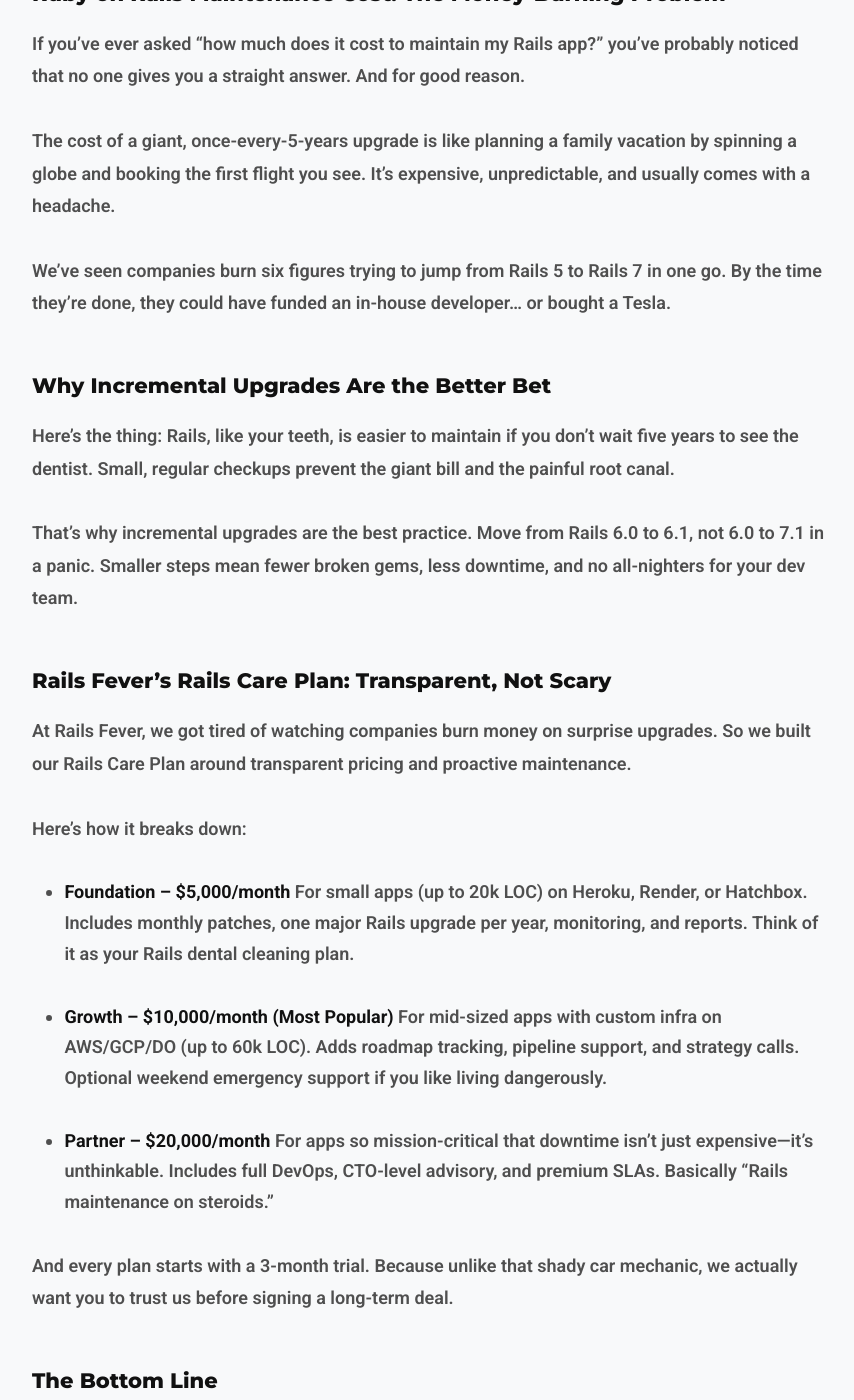
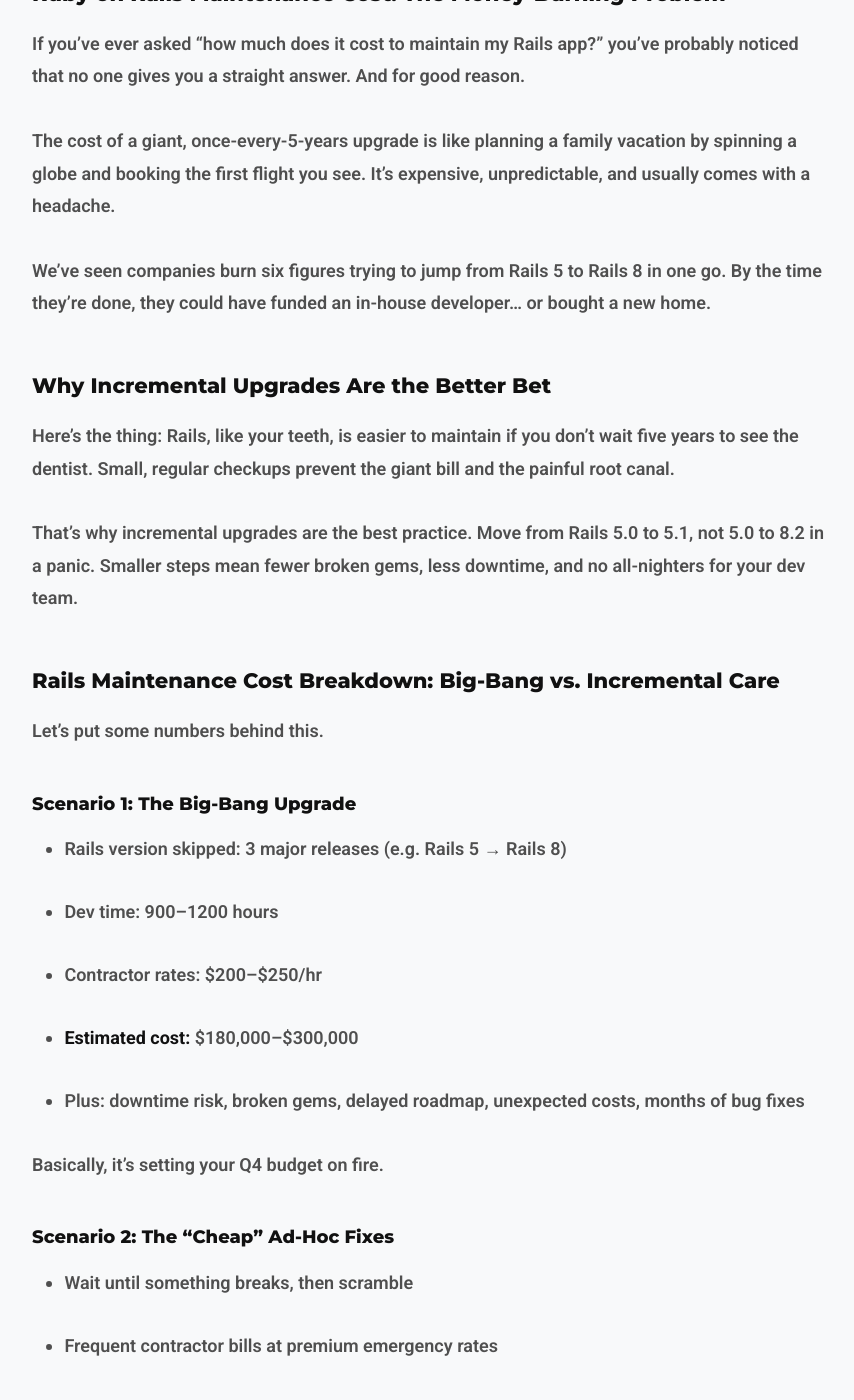
Before and after one commit to waleo/railsfever-05-2025, a Jekyll site: the page built from _posts/2025-08-18-ruby-on-rails-maintenance-cost.md, in a window 1280 px wide and 1400 px high, scrolled down 1116 px. Shown: the whole window, without its empty margins (208-1062 px from the left). Built offline with Jekyll 4.4.1, drawn with Linux system fonts in a browser that asks for light colours; some of the changed text lies outside the part shown.

Commit message:
Add a price comparison with other options

```diff
--- a/_posts/2025-08-18-ruby-on-rails-maintenance-cost.md
+++ b/_posts/2025-08-18-ruby-on-rails-maintenance-cost.md
@@ -16,13 +16,57 @@
 
 The cost of a giant, once-every-5-years upgrade is like planning a family vacation by spinning a globe and booking the first flight you see. It's expensive, unpredictable, and usually comes with a headache.
 
-We've seen companies burn six figures trying to jump from Rails 5 to Rails 7 in one go. By the time they’re done, they could have funded an in-house developer… or bought a Tesla.
+We've seen companies burn six figures trying to jump from Rails 5 to Rails 8 in one go. By the time they’re done, they could have funded an in-house developer… or bought a new home.
 
 ### Why Incremental Upgrades Are the Better Bet
 
 Here's the thing: Rails, like your teeth, is easier to maintain if you don't wait five years to see the dentist. Small, regular checkups prevent the giant bill and the painful root canal.
 
-That's why incremental upgrades are the best practice. Move from Rails 6.0 to 6.1, not 6.0 to 7.1 in a panic. Smaller steps mean fewer broken gems, less downtime, and no all-nighters for your dev team.
+That's why incremental upgrades are the best practice. Move from Rails 5.0 to 5.1, not 5.0 to 8.2 in a panic. Smaller steps mean fewer broken gems, less downtime, and no all-nighters for your dev team.
+
+### Rails Maintenance Cost Breakdown: Big-Bang vs. Incremental Care
+
+Let's put some numbers behind this.
+
+#### Scenario 1: The Big-Bang Upgrade
+
+* Rails version skipped: 3 major releases (e.g. Rails 5 → Rails 8)
+
+* Dev time: 900–1200 hours
+
+* Contractor rates: $200–$250/hr
+
+* **Estimated cost:** $180,000–$300,000
+
+* Plus: downtime risk, broken gems, delayed roadmap, unexpected costs, months of bug fixes
+
+Basically, it’s setting your Q4 budget on fire.
+
+#### Scenario 2: The "Cheap" Ad-Hoc Fixes
+
+* Wait until something breaks, then scramble
+
+* Frequent contractor bills at premium emergency rates
+
+* Slow, unpredictable response times
+
+* **Annual cost:** $30,000–$60,000 (and no real progress on upgrades)
+
+It feels cheaper at first, until you realize you’re paying more for less.
+
+#### Scenario 3: Rails Fever Care Plan (Incremental Upgrades)
+
+* Foundation: $5k/month → $60k/year
+
+* Growth: $10k/month → $120k/year
+
+* Partner: $20k/month → $240k/year
+
+* Includes: proactive upgrades, monitoring, strategy, and predictable SLAs
+
+* **Outcome:** no six-figure surprise projects, no downtime roulette
+
+Instead of gambling on your tech debt, you’re buying predictable maintenance that keeps your app modern and stable.
 
 ### Rails Fever’s Rails Care Plan: Transparent, Not Scary
 
@@ -43,9 +87,9 @@
 
 ### The Bottom Line
 
-Rails maintenance cost is about more than dollars—it’s about predictability. You can either:
+Rails maintenance cost is about more than dollars—it's about predictability. You can either:
 
-1. Wait 5 years, roll the dice, and pray your upgrade doesn’t explode your budget.
+1. Wait 5 years, roll the dice, and pray your upgrade doesn't explode your budget.
 
 1. Or sign up for a [Rails Care Plan](/services/rails_care_plan/), spend a predictable monthly fee, and never worry about surprise six-figure upgrades again.
 
```
